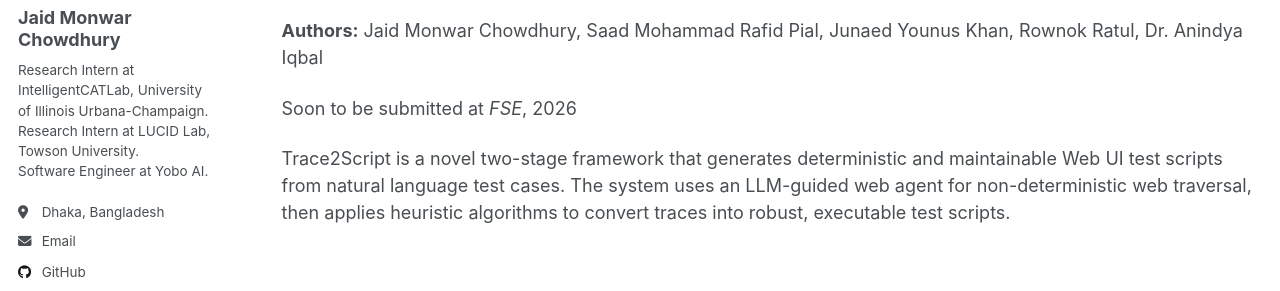
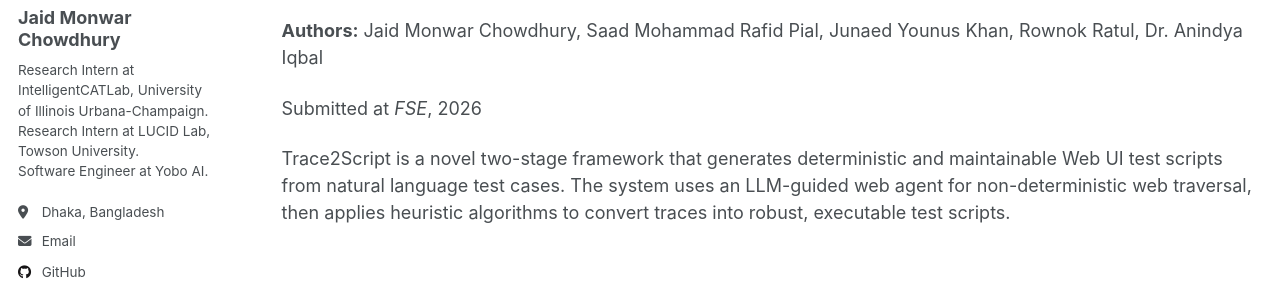
Before and after one commit to jaid-monwar/jaid-monwar.github.io, a Jekyll site: the page built from _pages/publications.html, in a window 1280 px wide and 957 px high. Shown: the part 318-609 px from the top of the window. Built offline with Jekyll 4.4.1, drawn with Linux system fonts in a browser that asks for light colours; a script that is not in the unit is left out.

Commit message:
fse timeline fixed

```diff
--- a/_includes/archive-single.html
+++ b/_includes/archive-single.html
@@ -44,7 +44,7 @@
           {% if post.authors %}
             <p><strong>Authors:</strong> {{ post.authors }}</p>
           {% endif %}
-          <p>Soon to be submitted at <i>{{ post.venue }}</i>, {{ post.date | default: "1900-01-01" | date: "%Y" }} </p>
+          <p>Submitted at <i>{{ post.venue }}</i>, {{ post.date | default: "1900-01-01" | date: "%Y" }} </p>
         {% elsif post.date %}
          <p class="page__date"><strong><i class="fa fa-fw fa-calendar" aria-hidden="true"></i> {{ site.data.ui-text[site.locale].date_label | default: "Published:" }}</strong> <time datetime="{{ post.date | default: "1900-01-01" | date_to_xmlschema }}">{{ post.date | default: "1900-01-01" | date: "%B %d, %Y" }}</time></p>
         {% endif %}
--- a/_layouts/single.html
+++ b/_layouts/single.html
@@ -40,7 +40,7 @@ layout: default
           {% if page.authors %}
             <p><strong>Authors:</strong> {{ page.authors }}</p>
           {% endif %}
-          <p>Soon to be submitted at <i>{{ page.venue }}</i>, {{ page.date | default: "1900-01-01" | date: "%Y" }} </p>
+          <p>Submitted at <i>{{ page.venue }}</i>, {{ page.date | default: "1900-01-01" | date: "%Y" }} </p>
         {% elsif page.date %}
           <p class="page__date"><strong><i class="fa fa-fw fa-calendar" aria-hidden="true"></i> {{ site.data.ui-text[site.locale].date_label | default: "Published:" }}</strong> <time datetime="{{ page.date | date_to_xmlschema }}">{{ page.date | default: "1900-01-01" | date: "%B %d, %Y" }}</time></p>
         {% endif %}
```
